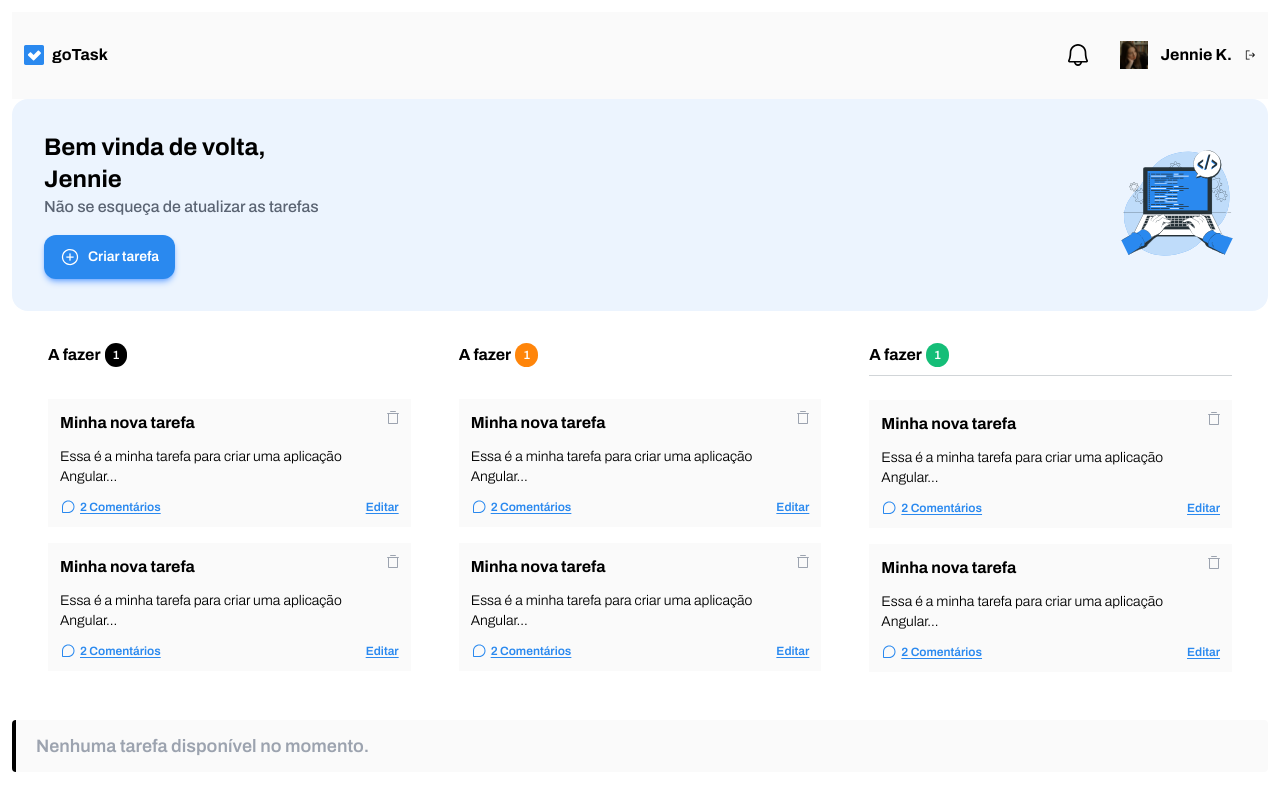
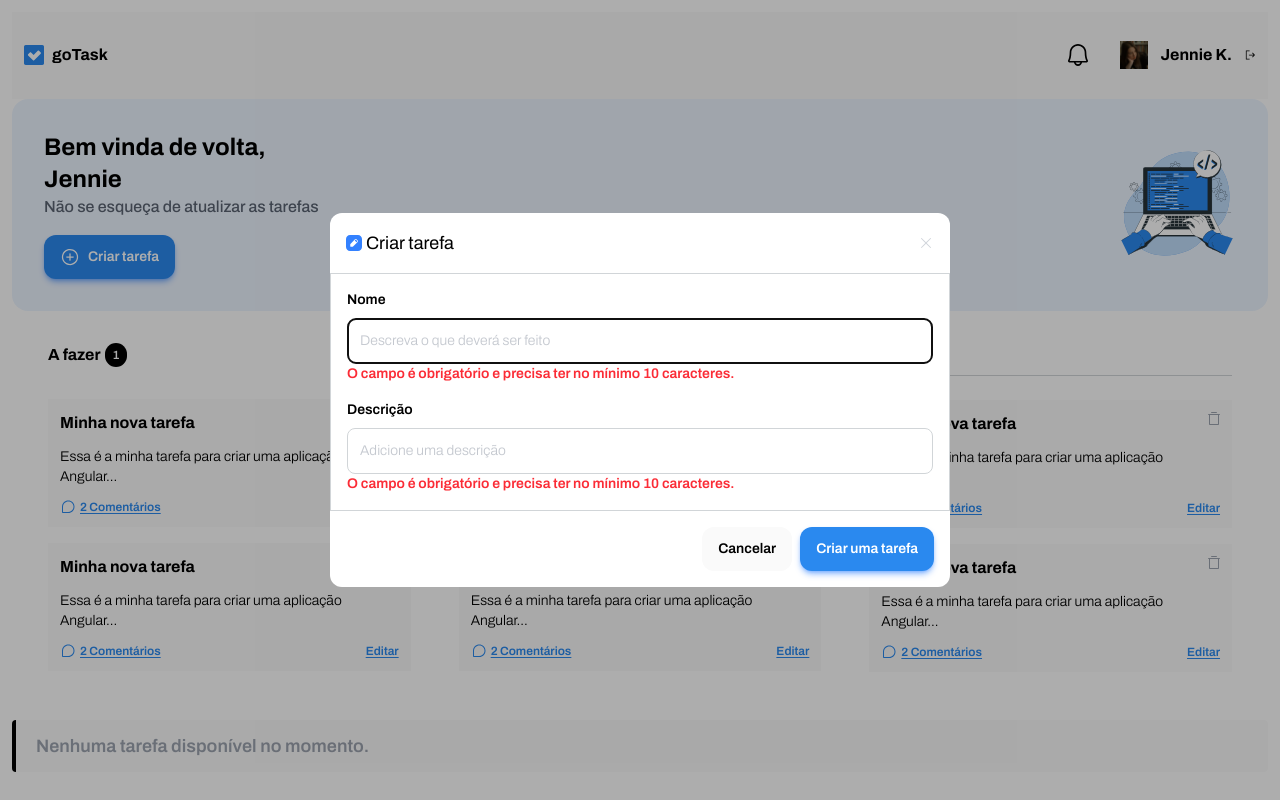
Before and after one commit to frederico-codes/angular-projeto-go-task, an Angular app: page / in a window 1280 px wide. Both pictures are taken after a click on the button "Criar tarefa". Built offline with nearby package versions, Linux system fonts and the light colour scheme.

Commit message:
dinamizando o modal de criação e edição com flags de modo

```diff
--- a/src/app/app.component.html
+++ b/src/app/app.component.html
@@ -1,4 +1,3 @@
-
 <div class="p-3 mx-auto max-w-7xl">
   <app-header></app-header>
   <app-welcome-section/>
--- a/src/app/components/task-card/task-card.component.html
+++ b/src/app/components/task-card/task-card.component.html
@@ -9,6 +9,6 @@
   <div class="flex items-center gap-1">
     <img src="/images/Comments_Icon.svg" alt="">
     <p class="font-semibold text-xs text-[#2a89ef] underline underline-offset-2 cursor-pointer">2 Comentários</p>
-    <p class="font-semibold text-xs text-[#2a89ef] underline underline-offset-2 cursor-pointer ml-auto">Editar</p>
+    <p class="font-semibold text-xs text-[#2a89ef] underline underline-offset-2 cursor-pointer ml-auto" (click)="openEditTaskModal()">Editar</p>
   </div>
 </div>
--- a/src/app/components/task-card/task-card.component.ts
+++ b/src/app/components/task-card/task-card.component.ts
@@ -1,4 +1,5 @@
-import { Component } from '@angular/core';
+import { Component, inject } from '@angular/core';
+import { ModalControllService } from '../../services/modal-controller.service';
 
 @Component({
   selector: 'app-task-card',
@@ -7,5 +8,9 @@
   styleUrl: './task-card.component.css'
 })
 export class TaskCardComponent {
+  private readonly _modalControllerService = inject( ModalControllService)
+  openEditTaskModal() {
+    this._modalControllerService.openEditTaskModal()
+  }
 
 }
--- a/src/app/components/task-form-modal/task-form-modal.component.html
+++ b/src/app/components/task-form-modal/task-form-modal.component.html
@@ -1,7 +1,14 @@
 <form class="rounded-xl overflow-hidden bg-white">
   <div class="flex gap-1 items-center p-4">
     <img src="/images/Icon_create_edit.svg" alt="">
-    <h1 class="font-semi-bold text-lg">Criar/Editar tarefa</h1>
+    <h1 class="font-semi-bold text-lg">{{ (_data.mode === "create" ? 'Criar ' : 'Editar ') + "tarefa" }}</h1>
+
+    <!-- @if(_data.mode === 'create'){
+      <h1 class="font-semi-bold text-lg">Criar tarefa</h1>
+    } @else {
+      <h1 class="font-semi-bold text-lg">Editar tarefa</h1>
+    } -->
+
     <img class="ml-auto cursor-pointer" src="/images/Close_Icon.svg" alt="">
   </div>
   <div class="p-4 border border-[#d1d5d8] flex flex-col gap-4">
@@ -29,6 +36,6 @@
     active:translate-y-1 transition-transform duration-75"
     type="button">Cancelar</button>
     <button  class="py-3 px-4 text-white bg-[#2a89ef] rounded-xl text-sm font-semibold cursor-pointer
-    active:translate-y-1 transition-transform duration-75 shadow-md shadow-blue-500/50" type="submit">Criar uma tarefa</button>
+    active:translate-y-1 transition-transform duration-75 shadow-md shadow-blue-500/50" type="submit">{{ _data.mode === "create" ? 'Criar uma tarefa' : 'Salvar alteraões' }}</button>
   </div>
 </form>
--- a/src/app/components/task-form-modal/task-form-modal.component.ts
+++ b/src/app/components/task-form-modal/task-form-modal.component.ts
@@ -1,4 +1,6 @@
-import { Component } from '@angular/core';
+import { DIALOG_DATA } from '@angular/cdk/dialog';
+import { Component, inject } from '@angular/core';
+import { ITaskFormModalData } from '../../interfaces/task-form-modal-data.interface';
 
 @Component({
   selector: 'app-task-form-modal',
@@ -7,5 +9,5 @@
   styleUrl: './task-form-modal.component.css'
 })
 export class TaskFormModalComponent {
-
+  readonly _data: ITaskFormModalData = inject(DIALOG_DATA)
 }
--- a/src/app/components/welcome-section/welcome-section.component.html
+++ b/src/app/components/welcome-section/welcome-section.component.html
@@ -13,7 +13,8 @@
     <div>
       <button class="bg-[#2a89ef] shadow-md shadow-blue-500/50 py-3 px-4 rounded-xl text-white
       text-sm font-semibold text-center flex gap-2 cursor-pointer active:translate-y-1
-      transition-transform duration-75">
+      transition-transform duration-75"
+      (click) = openNewTaskModal()>
         <img src="/images/plus_circle.svg" alt="">
         Criar tarefa
       </button>
--- a/src/app/components/welcome-section/welcome-section.component.ts
+++ b/src/app/components/welcome-section/welcome-section.component.ts
@@ -1,4 +1,5 @@
-import { Component } from '@angular/core';
+import { Component, inject } from '@angular/core';
+import { ModalControllService } from '../../services/modal-controller.service';
 
 @Component({
   selector: 'app-welcome-section',
@@ -7,5 +8,9 @@
   styleUrl: './welcome-section.component.css'
 })
 export class WelcomeSectionComponent {
+  private readonly _modalControllerService = inject( ModalControllService)
 
+  openNewTaskModal(){
+    this._modalControllerService.openNewTaskModal()
+  }
 }
--- /dev/null
+++ b/src/app/interfaces/task-form-modal-data.interface.ts
@@ -0,0 +1,3 @@
+export interface ITaskFormModalData {
+  mode: 'create' | 'edit';
+}
--- a/src/app/services/modal-controller.service.ts
+++ b/src/app/services/modal-controller.service.ts
@@ -21,12 +21,18 @@
   openNewTaskModal(){
     return this._dialog.open(TaskFormModalComponent,{
       ...this.modalSizeOptions,
+      data: {
+        mode: 'create',
+      }
     })
   }
 
   openEditTaskModal(){
     return this._dialog.open(TaskFormModalComponent,{
       ...this.modalSizeOptions,
+       data: {
+        mode: 'edit',
+      }
     })
 
   }
```
